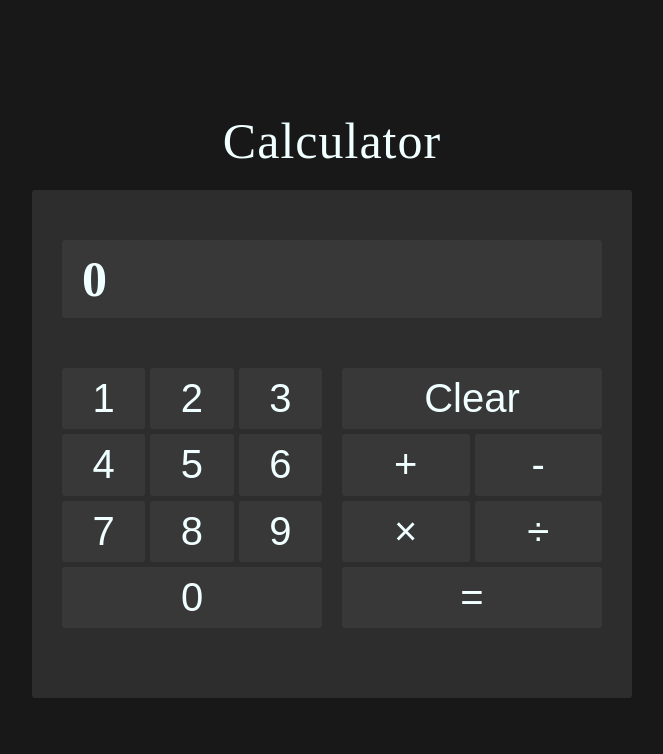
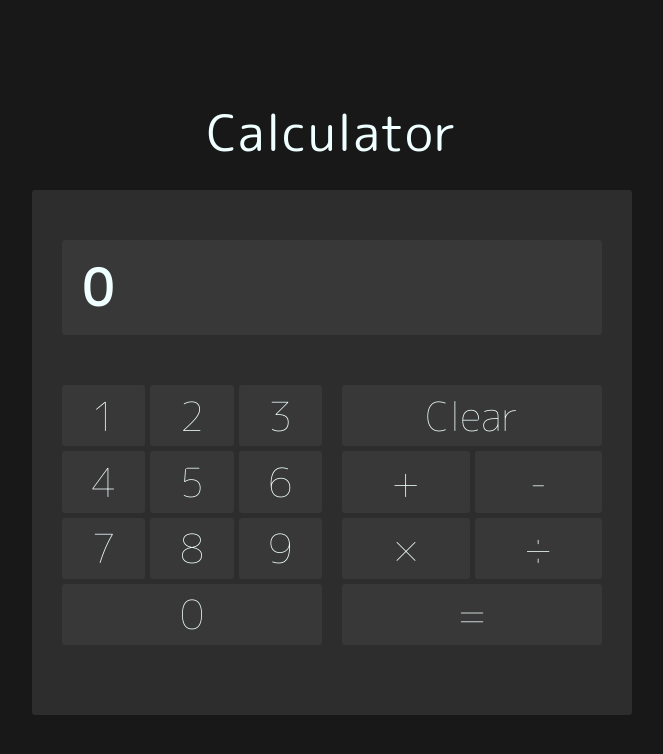
Before and after one commit to laoWaiRay/calculator_project, a website: page index.html in a window 1280 px wide. Shown: the whole page, without its empty margins (308-971 px from the left). Drawn offline with Linux system fonts and the light colour scheme.

Commit message:
Add better fonts

```diff
--- a/index.html
+++ b/index.html
@@ -5,6 +5,9 @@
     <meta http-equiv="X-UA-Compatible" content="IE=edge">
     <meta name="viewport" content="width=device-width, initial-scale=1.0">
     <title>Calculator</title>
+    <link rel="preconnect" href="https://fonts.googleapis.com">
+    <link rel="preconnect" href="https://fonts.gstatic.com" crossorigin>
+    <link href="https://fonts.googleapis.com/css2?family=M+PLUS+Rounded+1c:wght@100;400&display=swap" rel="stylesheet">
     <link rel="stylesheet" href="./css/styles.css">
 </head>
 <body>
--- a/sass/main.scss
+++ b/sass/main.scss
@@ -7,6 +7,7 @@ $color-secondary: #383838;
     margin: 0;
     padding: 0;
     box-sizing: border-box;
+    font-family: 'M PLUS Rounded 1c', sans-serif;
 }
 
 html{
@@ -44,7 +45,7 @@ button{
     margin-bottom: 1rem;
     font-size: 5rem;
     color: azure;
-    font-weight: 100;
+    font-weight: 400;
     letter-spacing: 1px;
 
     &:hover{
@@ -60,6 +61,7 @@ button{
     user-select: none;
     border-radius: 3px;
     color: azure;
+    font-weight: 100;
 }
 
 .calc>*>*,
```
Also changed, not shown: css/styles.css, 1 other file.
